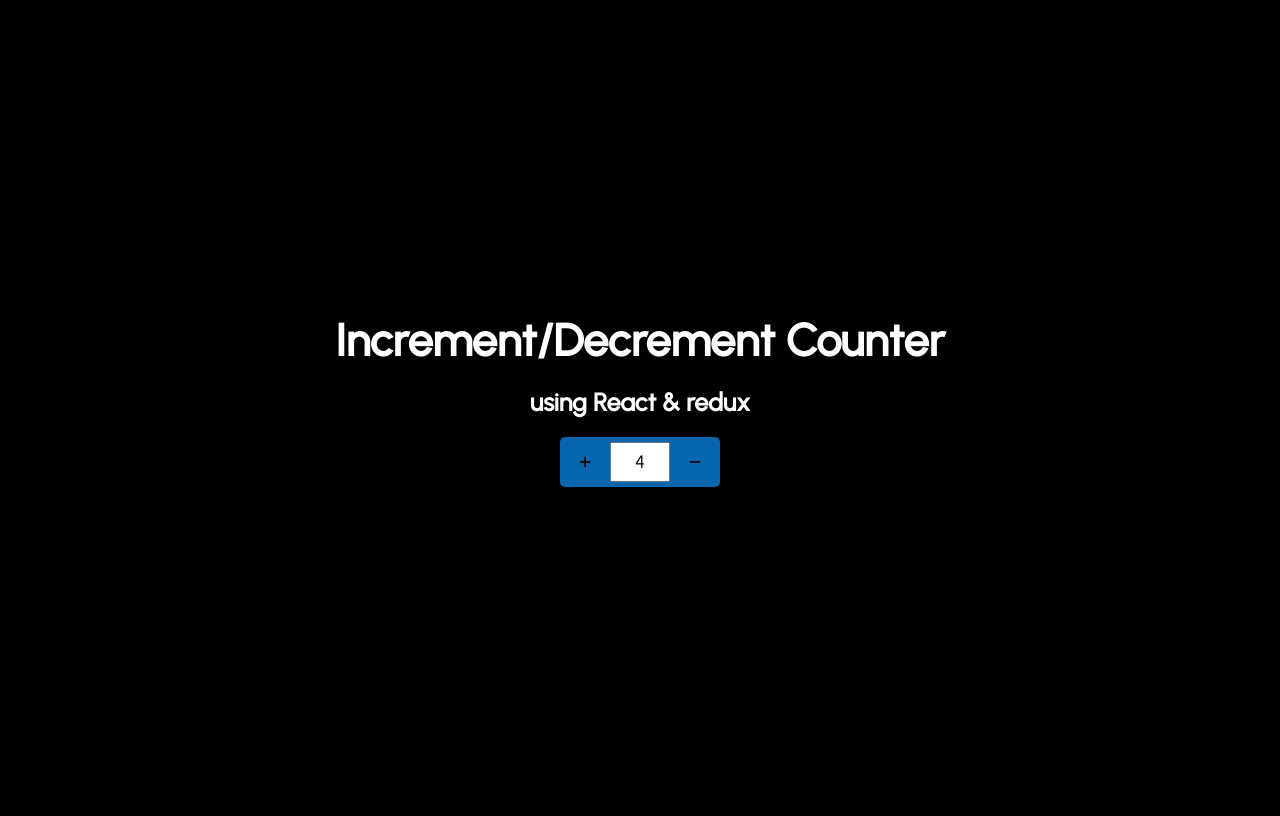
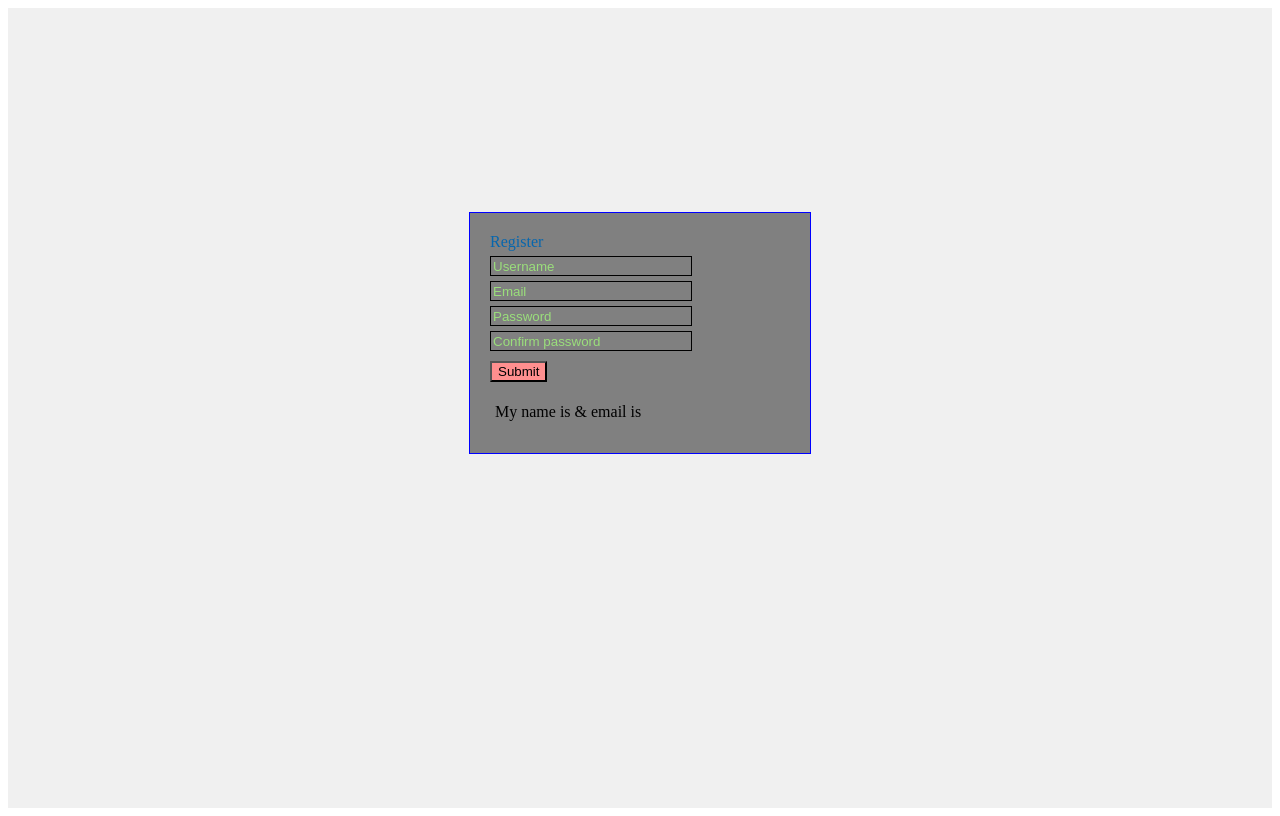
Before and after one commit to Rajan-7/JsLibrary, a React (Create React App) app: page / in a window 1280 px wide. Built offline with nearby package versions, Linux system fonts and the light colour scheme; some icons are missing; a web font is replaced by a local one.

Commit message:
useState folder created in components

```diff
--- a/package.json
+++ b/package.json
@@ -10,9 +10,11 @@
     "console-browserify": "^1.2.0",
     "react": "^18.2.0",
     "react-dom": "^18.2.0",
+    "react-icons": "^4.12.0",
     "react-redux": "^8.1.3",
     "react-scripts": "5.0.1",
     "redux": "^4.2.1",
+    "styled-components": "^6.1.1",
     "web-vitals": "^2.1.4"
   },
   "scripts": {
--- a/src/App.js
+++ b/src/App.js
@@ -5,10 +5,12 @@
 // import Calculator from "./components/Project/Calculator/Calculator";
 // import Todo from "./components/Project/t0-do/Todo";
 // import Weather from "./components/Project/Weath3r/Weather";
-import Redux from "./components/Redux/reduxapp/redux";
+// import Redux from "./components/Redux/reduxapp/redux";
+// import UseState1 from "./components/useState/UseState1";
+import UseStateRealUse from "./components/useState/UseStateRealUse";
 
 function App() {
-  return <Redux />;
+  return <UseStateRealUse />;
 }
 
 export default App;
--- /dev/null
+++ b/src/components/useState/UseState1.js
@@ -0,0 +1,47 @@
+import React, { useState } from "react";
+import styled from "styled-components";
+
+const UseState = () => {
+  const [count, setCount] = useState(5);
+  return (
+    <>
+      <Wrapper className="wr">
+        <div className="container">
+          <button className="btn" onClick={() => setCount(count + 2)}>
+            +
+          </button>
+          <h3>{count}</h3>
+          <button className="btn" onClick={() => setCount(count - 1)}>
+            -
+          </button>
+        </div>
+      </Wrapper>
+    </>
+  );
+};
+
+const Wrapper = styled.section`
+  .wr {
+    background-color: #000;
+  }
+
+  .container {
+    margin: 0;
+    padding: 0;
+    box-sizing: border-box;
+    height: 100vh;
+    display: flex;
+    justify-content: center;
+    align-items: center;
+    gap: 15px;
+    background-color: #000;
+  }
+  .btn {
+    cursor: pointer;
+  }
+  h3 {
+    color: #fff;
+  }
+`;
+
+export default UseState;
--- /dev/null
+++ b/src/components/useState/UseStateRealUse.js
@@ -0,0 +1,156 @@
+import React, { useState } from "react";
+import styled from "styled-components";
+
+const UseStateRealUse = () => {
+  const [formData, setFormData] = useState({
+    username: "",
+    email: "",
+    password: "",
+    password_confirm: "",
+  });
+
+  const handleInput = (event) => {
+    const name = event.target.name;
+    const value = event.target.value;
+    setFormData((prev)=>{
+      return {...prev,[name]:value};
+    })
+  };
+
+  return (
+    <>
+      <Wrapper>
+        <form className="form">
+          <div className="container">
+            <div className="title">Register</div>
+            <div className="form-group">
+              <input
+                type="text"
+                id="username"
+                className="controller"
+                name="username"
+                placeholder="Username"
+                autoComplete="off"
+                value={formData.username}
+                onChange={handleInput}
+              />
+            </div>
+            <div className="form-group">
+              <input
+                type="email"
+                id="email"
+                className="controller"
+                name="email"
+                placeholder="Email"
+                value={formData.email}
+                onChange={handleInput}
+              />
+            </div>
+            <div className="form-group">
+              <input
+                type="password"
+                id="password"
+                className="controller"
+                name="password"
+                placeholder="Password"
+                value={formData.password}
+                onChange={handleInput}
+              />
+            </div>
+            <div className="form-group">
+              <input
+                type="password"
+                id="password-confirm"
+                className="controller"
+                name="password_confirm"
+                placeholder="Confirm password"
+                value={formData.password_confirm}
+                onChange={handleInput}
+              />
+            </div>
+            <div className="btn">
+              <button type="submit" className="btn-cls">
+                Submit
+              </button>
+            </div>
+            <p>{`My name is ${formData.username} & email is ${formData.email}`}</p>
+          </div>
+        </form>
+      </Wrapper>
+    </>
+  );
+};
+
+const Wrapper = styled.section`
+  .form {
+    height: 100vh;
+    display: flex;
+    flex-direction: column;
+    justify-content: center;
+    align-items: center;
+    background-color:hsl(0,0%,94%);
+  }
+
+  .container {
+    height: 200px;
+    width: 300px;
+    margin-top: -150px;
+    border: 1px solid blue;
+    display: flex;
+    justify-content: start;
+    align-items: start;
+    flex-direction: column;
+    padding:20px;
+    background-color:grey;
+  }
+
+  .title {
+    color: #0766AD;
+  }
+
+  .form-group {
+    margin-top: 5px;
+    height: 25px;
+    width:200px;
+    border-radius:0px;
+    background-color:grey;
+    border:1px solid black;
+
+    &:hover{
+      background-color:#fff;
+    }
+  }
+
+  .controller {
+    text-align: left;
+    width:195px;
+    background-color:grey;
+    outline:none;
+    border:none;
+
+    &:hover{
+      background-color:#fff;
+    }
+  }
+
+  ::placeholder{
+    color:#9ADE7B;
+  }
+
+  .btn {
+    margin-top: 10px;
+    background-color:pink;
+  }
+
+  .btn-cls {
+    cursor: pointer;
+    background-color:#FF8F8F;
+  }
+
+  p{
+    padding:5px;
+    text-align:left;
+  }
+`;
+
+export default UseStateRealUse;
```
Also changed, not shown: 1 other file (tests, documents, lock files or other folders).
